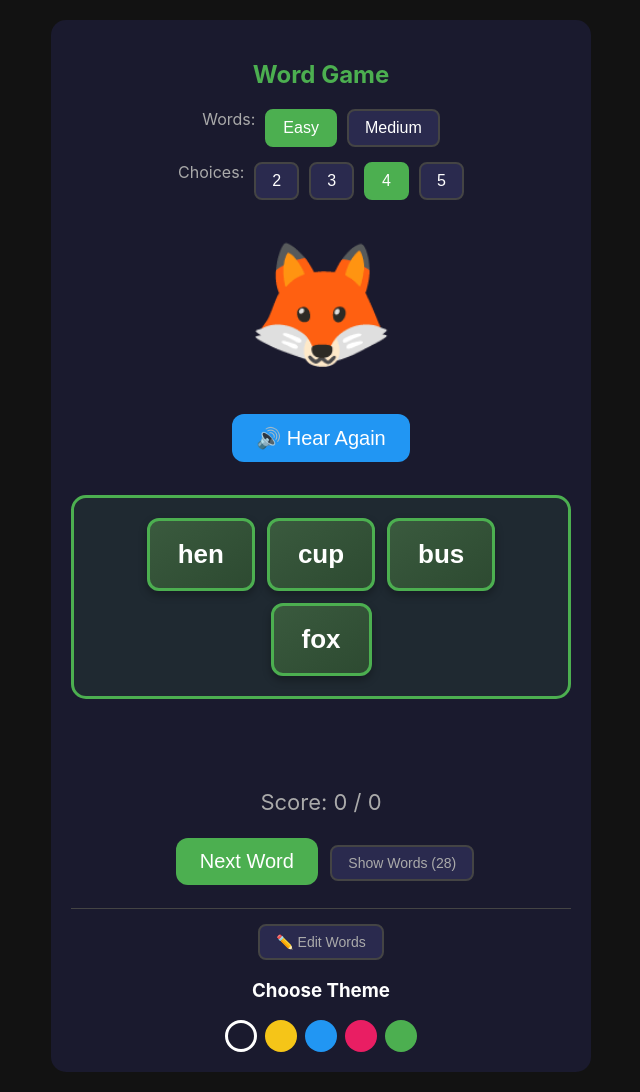
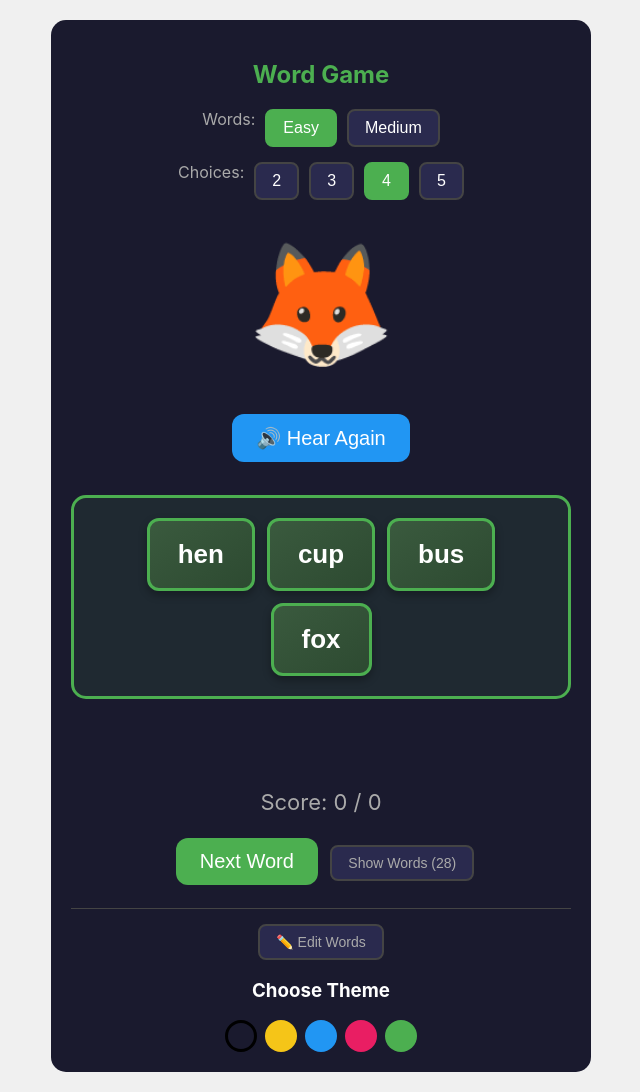
Before and after one commit to cottrell/notes, a Jekyll site: the page built from _posts/2026-01-10-word-game.html, in a window 1280 px wide. Shown: the whole page, without its empty margins (319-959 px from the left). Built offline with Jekyll 4.4.1, drawn with Linux system fonts in a browser that asks for light colours.

Commit message:
Styling.

```diff
--- a/_posts/2026-01-10-word-game.html
+++ b/_posts/2026-01-10-word-game.html
@@ -265,36 +265,44 @@ title: "Word Game"
         .color-btn:hover {
             transform: scale(1.15);
         }
+        body {
+            background-color: #f0f0f0;
+        }
 
         .color-btn.active {
-            border-color: #fff;
+            border-color: #000;
         }
 
         /* Theme backgrounds */
-        .theme-yellow { background: #fff8dc; }
-        .theme-yellow .game-container { background: #f5c518; color: #333; }
-        .theme-yellow .control-btn { background: #e6b000; color: #333; border-color: #cc9900; }
-        .theme-yellow .control-btn.active { background: #4CAF50; color: #fff; border-color: #4CAF50; }
-        .theme-yellow .controls label { color: #555; }
-        .theme-yellow .score { color: #555; }
+        .game-container.theme-yellow { background: #f5c518; color: #333; }
+        .game-container.theme-yellow .control-btn { background: #e6b000; color: #333; border-color: #cc9900; }
+        .game-container.theme-yellow .control-btn.active { background: #4CAF50; color: #fff; border-color: #4CAF50; }
+        .game-container.theme-yellow .controls label { color: #555; }
+        .game-container.theme-yellow .score { color: #555; }
 
-        .theme-blue { background: #e3f2fd; }
-        .theme-blue .game-container { background: #2196F3; }
-        .theme-blue .control-btn { background: #1976D2; border-color: #1565C0; }
-        .theme-blue .control-btn.active { background: #4CAF50; border-color: #4CAF50; }
+        .game-container.theme-blue { background: #2196F3; color: #fff; }
+        .game-container.theme-blue .control-btn { background: #1976D2; border-color: #1565C0; color: #fff;}
+        .game-container.theme-blue .control-btn.active { background: #4CAF50; border-color: #4CAF50; }
+        .game-container.theme-blue .controls label { color: #e0e0e0; }
+        .game-container.theme-blue .score { color: #e0e0e0; }
 
-        .theme-pink { background: #fce4ec; }
-        .theme-pink .game-container { background: #e91e63; }
-        .theme-pink .control-btn { background: #c2185b; border-color: #ad1457; }
-        .theme-pink .control-btn.active { background: #4CAF50; border-color: #4CAF50; }
+        .game-container.theme-pink { background: #e91e63; color: #fff; }
+        .game-container.theme-pink .control-btn { background: #c2185b; border-color: #ad1457; color: #fff; }
+        .game-container.theme-pink .control-btn.active { background: #4CAF50; border-color: #4CAF50; }
+        .game-container.theme-pink .controls label { color: #fce4ec; }
+        .game-container.theme-pink .score { color: #fce4ec; }
 
-        .theme-green { background: #e8f5e9; }
-        .theme-green .game-container { background: #4CAF50; }
-        .theme-green .control-btn { background: #388E3C; border-color: #2E7D32; }
-        .theme-green .control-btn.active { background: #fff; color: #333; border-color: #fff; }
+        .game-container.theme-green { background: #4CAF50; color: #fff; }
+        .game-container.theme-green .control-btn { background: #388E3C; border-color: #2E7D32; color: #fff; }
+        .game-container.theme-green .control-btn.active { background: #fff; color: #333; border-color: #fff; }
+        .game-container.theme-green .controls label { color: #e8f5e9; }
+        .game-container.theme-green .score { color: #e8f5e9; }
 
-        .theme-dark { background: #121212; }
-        .theme-dark .game-container { background: #1a1a2e; }
+        .game-container.theme-dark { background: #1a1a2e; color: #fff; }
+        .game-container.theme-dark .control-btn { background: #2a2a4e; color: #fff; border-color: #444;}
+        .game-container.theme-dark .control-btn.active { background: #4CAF50; border-color: #4CAF50; }
+        .game-container.theme-dark .controls label { color: #aaa; }
+        .game-container.theme-dark .score { color: #aaa; }
     </style>
 </head>
 <body>
@@ -717,8 +725,9 @@ const themePicker = document.getElementById('theme-picker');
 let currentTheme = localStorage.getItem('theme') || 'dark';
 
 function setTheme(themeName) {
-    document.body.className = ''; // Clear existing themes
-    document.body.classList.add(`theme-${themeName}`);
+    const gameContainer = document.querySelector('.game-container');
+    gameContainer.className = 'game-container'; // Clear existing themes
+    gameContainer.classList.add(`theme-${themeName}`);
     localStorage.setItem('theme', themeName);
     currentTheme = themeName;
     updateThemeButtons();
```
